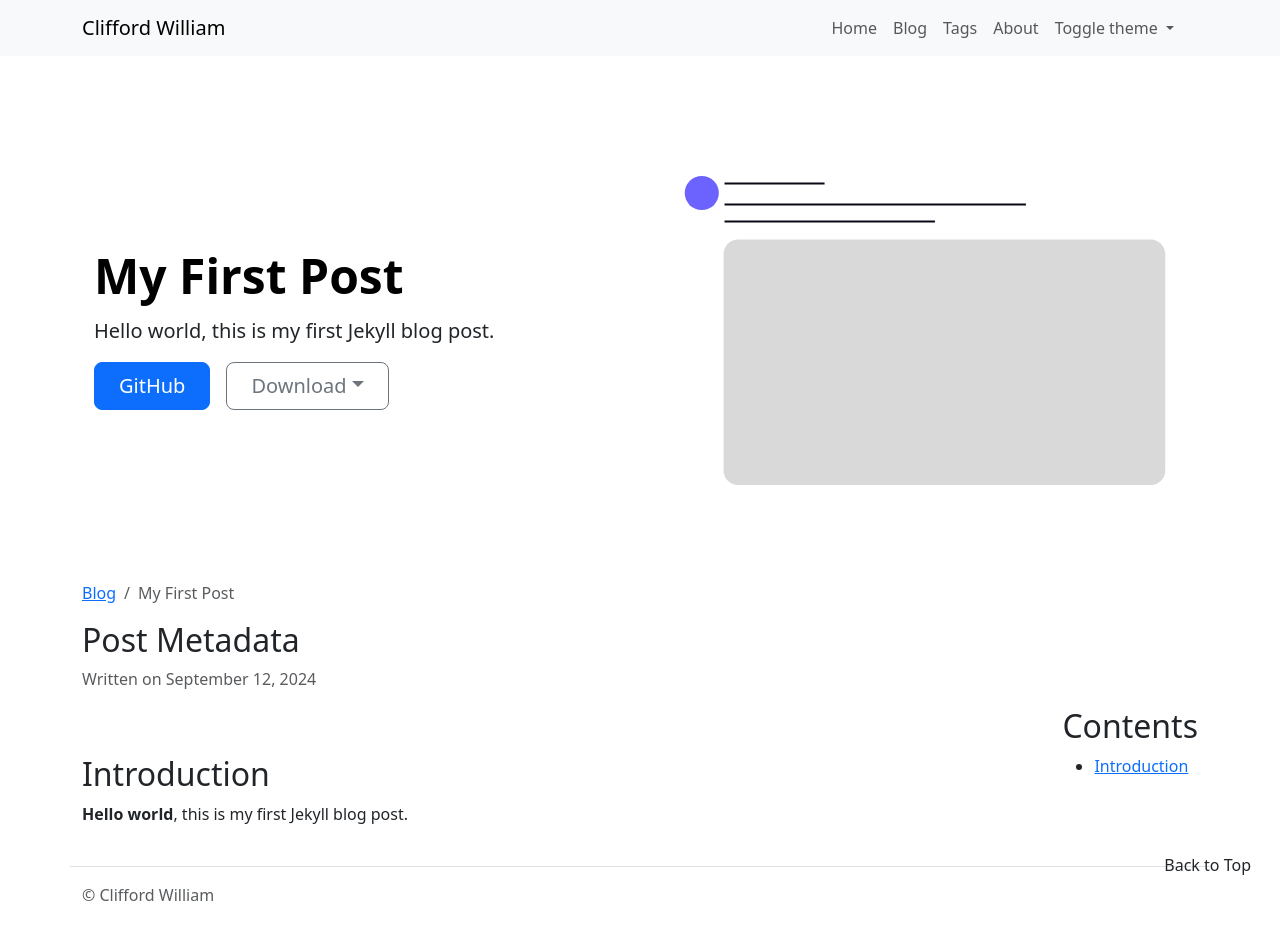
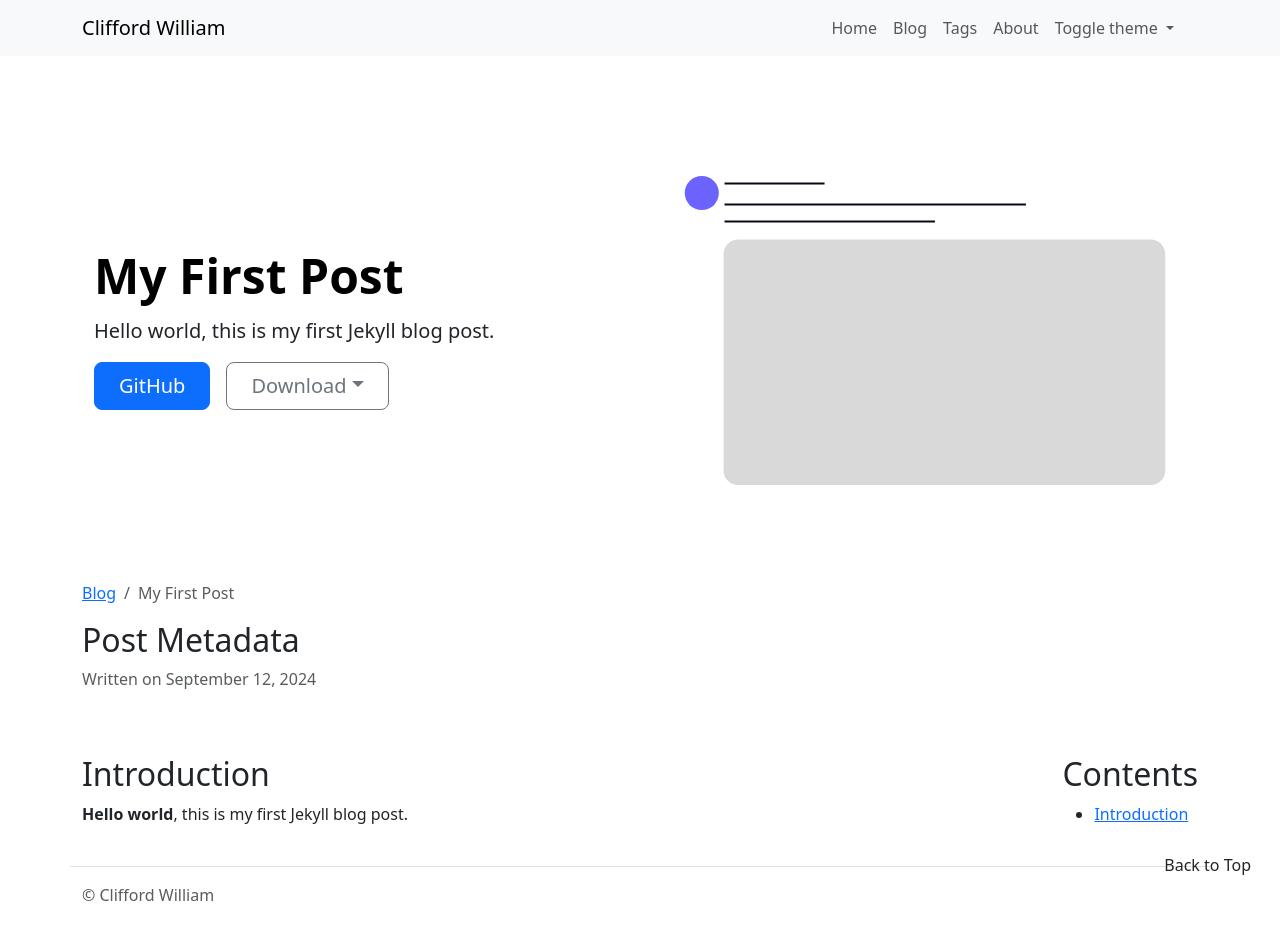
Before and after one commit to cliffordwilliam/my_archive, a Jekyll site: the page built from _posts/2024-09-12-first-post.md, in a window 1280 px wide. Built offline with Jekyll 4.4.1, drawn with Linux system fonts in a browser that asks for light colours.

Commit message:
post layout edit

```diff
--- a/_layouts/post.html
+++ b/_layouts/post.html
@@ -17,11 +17,10 @@ layout: default
 <p class="text-body-secondary">Written on {{ page.date | date: "%B %e, %Y" }}</p>
 
 <div class="d-flex flex-column flex-md-row-reverse">
-    <div class="sticky-md-top">
-        <h2>Contents</h2>
+    <div class="sticky-md-top flex-shrink-0 align-self-md-start ml-5">
+        <h2 class="mt-5">Contents</h2>
         {% include toc.html html=content %}
     </div>
-
     <div id="post-content-container" class="flex-grow-1">
         {{ content }}
     </div>
```
